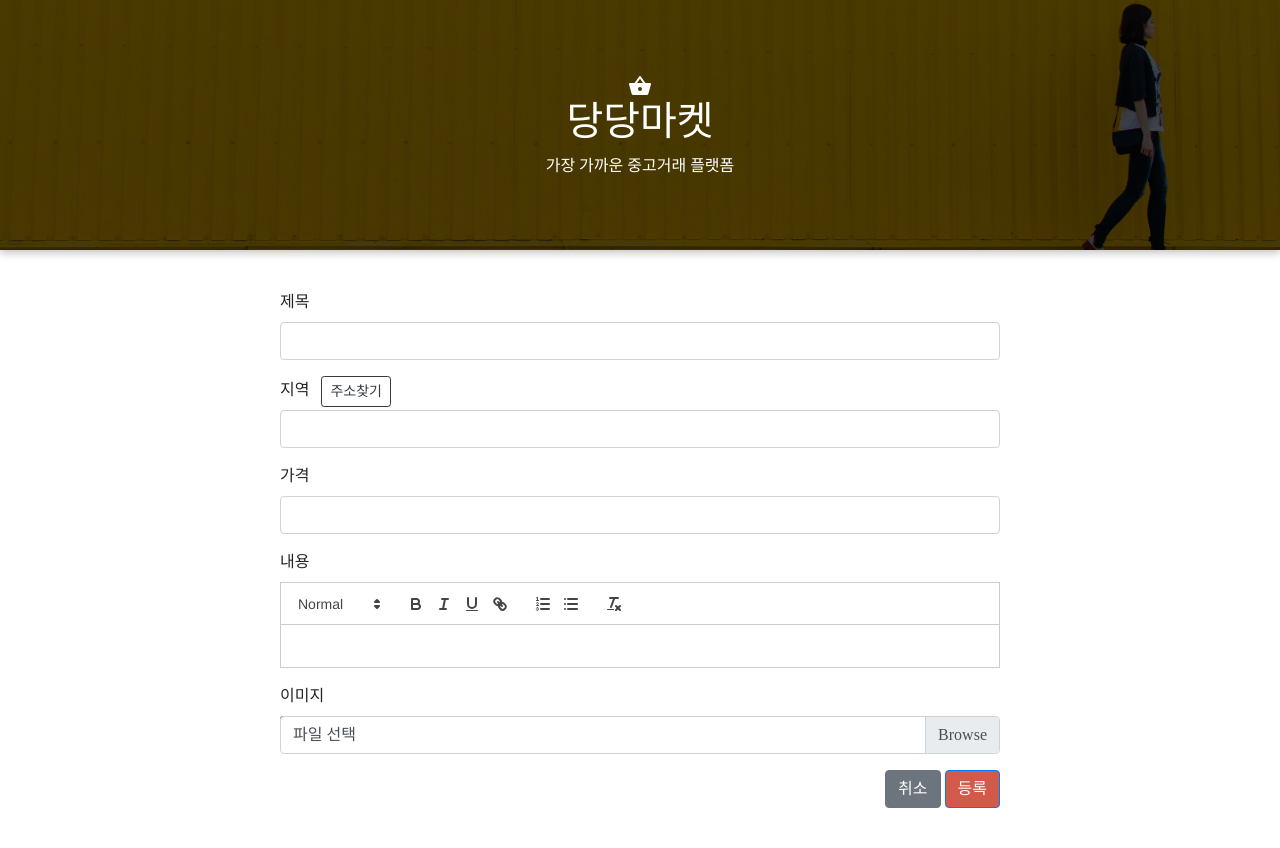
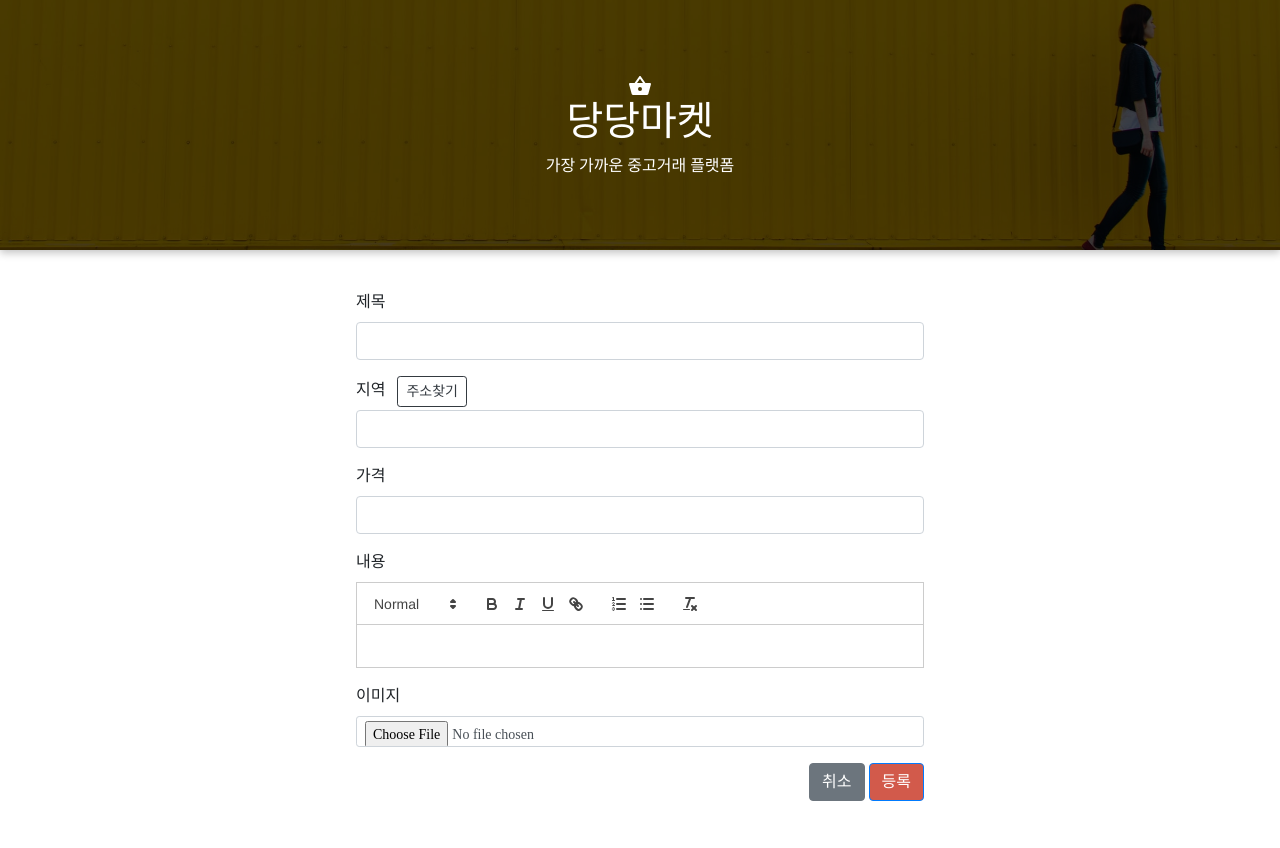
Before and after one commit to yjh0816/django-practice, a Django app: template shinhanapp/product/templates/product_write.html in a window 1280 px wide. After the commit the page ends 801 px from the top, so only its background shows below. Run offline with Django 4.2, Linux system fonts and the light colour scheme; the template is opened without the code that fills it, so the values that code supplies are empty; some libraries are stand-ins or nearby versions; some web fonts are replaced.

Commit message:
feat: Create file upload function

```diff
--- a/shinhanapp/product/models.py
+++ b/shinhanapp/product/models.py
@@ -7,9 +7,10 @@ class Product(models.Model):
     content = models.TextField(verbose_name='상품내용')
     price = models.IntegerField(verbose_name='가격')
     location = models.CharField(max_length=256, verbose_name='위치')
+    image = models.FileField(null=True, blank=True, verbose_name='이미지')
 
-    def __str__(self):
-        return f"{self.title}: {self.price}원"
+    # def __str__(self):
+    #     return f"{self.title}: {self.price}원"
 
     class Meta:
         db_table = 'shinhan_project'
--- a/shinhanapp/product/templates/product_write.html
+++ b/shinhanapp/product/templates/product_write.html
@@ -38,7 +38,7 @@
                         <label for="title">제목</label>
                         <input type="text" class="form-control" id="title" name="title">
                     </div>
-                    <div class="form-group">
+                    <div class="form-group mb-3">
                         <label for="location">지역</label>
                         <button type="button" class="ml-2 btn btn-sm btn-outline-dark" onclick="sample2_execDaumPostcode()">주소찾기</button>
                         <div id="layer" style="display:none;position:fixed;overflow:hidden;z-index:1;-webkit-overflow-scrolling:touch;">
@@ -46,21 +46,18 @@
                         </div>
                         <input type="text" class="form-control" id="location" name="location">
                     </div>
-                    <div class="form-group">
+                    <div class="form-group mb-3">
                         <label for="price">가격</label>
                         <input type="number" class="form-control" id="price" name="price">
                     </div>
-                    <div class="form-group">
+                    <div class="form-group mb-3">
                         <label for="content">내용</label>
                         <textarea id="content" rows="3" name="content" style="display:none;"></textarea>
                         <div id="editor"></div>
                     </div>
-                    <div class="form-group">
-                        <label for="image">이미지</label>
-                        <div class="custom-file">
-                            <input type="file" class="custom-file-control" id="image" name="image">
-                            <label class="custom-file-label" for="image">파일 선택</label>
-                        </div>
+                    <div class="form-group mb-3">
+                        <label for="image" class="form-label">이미지</label>
+                        <input class="form-control form-control-sm" id="image" type="file" name="image">
                     </div>
                     <div class="text-right">
                         <a role="button" href="/" class="btn btn-secondary">취소</a>
--- a/shinhanapp/shinhanapp/urls.py
+++ b/shinhanapp/shinhanapp/urls.py
@@ -17,6 +17,8 @@ from django.contrib import admin
 from django.urls import path
 
 from product.views import main, detail, write
+from django.conf import settings
+from django.conf.urls.static import static
 
 
 urlpatterns = [
@@ -25,3 +27,7 @@ urlpatterns = [
     path('product/write/', write),
     path('', main),
 ]
+
+# from shinhanapp.settings import MEDIA_ROOT # 이렇게 사용하지 않음
+
+urlpatterns += static("/media/", document_root=settings.MEDIA_ROOT)
--- a/shinhanapp/static/script.js
+++ b/shinhanapp/static/script.js
@@ -7,7 +7,9 @@ jQuery(document).ready(function() {
                 $("#detailModalTitle").text(result.title);
                 $("#detailModalLocation").text(result.location);
                 $("#detailModalPrice").text(result.price);
-                $("#detailModalContent").text(result.content);
+                $("#detailModalContent").html(result.content);
+                $("#detailModalImage").attr('src',result.image);
+                // $("#detailModalImage").attr('src'); // 이렇게 쓰면 값을 가져옴
                 $("#detailModal").modal("show");
         });
     });
--- a/shinhanapp/static/styles.css
+++ b/shinhanapp/static/styles.css
@@ -65,13 +65,9 @@ body {
 }
 
 .product-write {
-    width: 100%;
+    width: 80%;
     padding: 20px;
     margin: 0 auto;
-}
-
-.product-btn{
-    float: right;
 }
 
 .btn-primary{
```
Also changed, not shown: shinhanapp/product/templates/product.html (+7 -3 lines), shinhanapp/product/views.py (+21 -3 lines), shinhanapp/member/migrations/0003_alter_member_options.py (added), shinhanapp/product/migrations/0002_alter_product_options_product_image.py (added).
